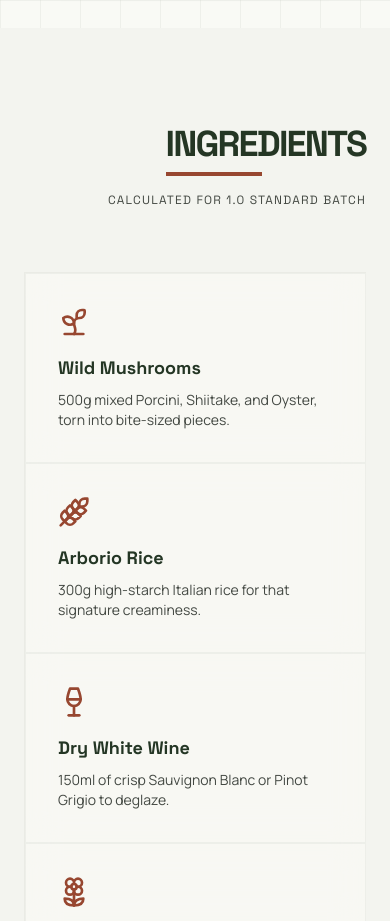
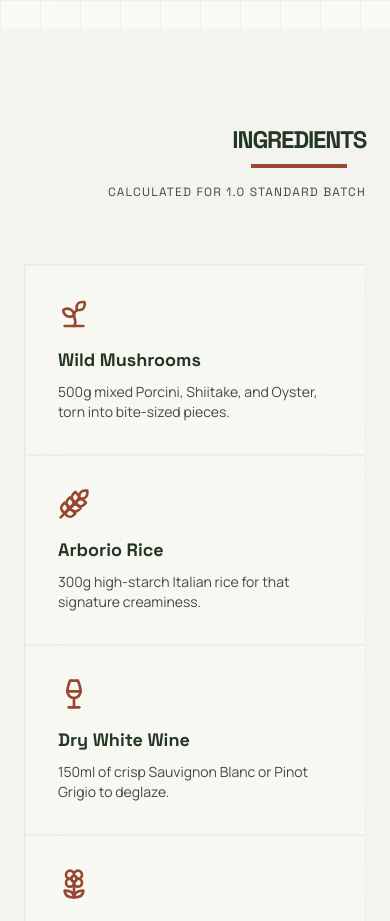
Before and after one commit to uno-arce/recipe-to-cook-opencode, a React (Vite) app: page / in a window 390 px wide. Shown: the part 2160-3081 px from the top of the page. Built offline with nearby package versions, Linux system fonts and the light colour scheme; no server answers.

Commit message:
Update Ingredients component

```diff
--- a/src/components/Ingredients.tsx
+++ b/src/components/Ingredients.tsx
@@ -17,9 +17,9 @@ export default function Ingredients() {
     <section className="px-6 py-24 md:px-12 lg:px-24 bg-surface-container-low">
       <div className="max-w-7xl mx-auto">
         <div className="flex flex-col md:flex-row justify-between items-end mb-16 gap-4">
-          <div className="max-w-xl">
-            <h2 className="font-headline text-4xl font-black text-primary uppercase tracking-tighter">Ingredients</h2>
-            <div className="h-1 w-24 bg-secondary mt-2"></div>
+          <div className="max-w-xl text-center md:text-left">
+            <h2 className="font-headline text-2xl md:text-4xl font-black text-primary uppercase tracking-tighter">Ingredients</h2>
+            <div className="h-1 w-24 bg-secondary mt-2 mx-auto md:mx-0"></div>
           </div>
           <p className="font-headline text-xs uppercase text-on-surface-variant tracking-widest">Calculated for 1.0 standard batch</p>
         </div>
```
